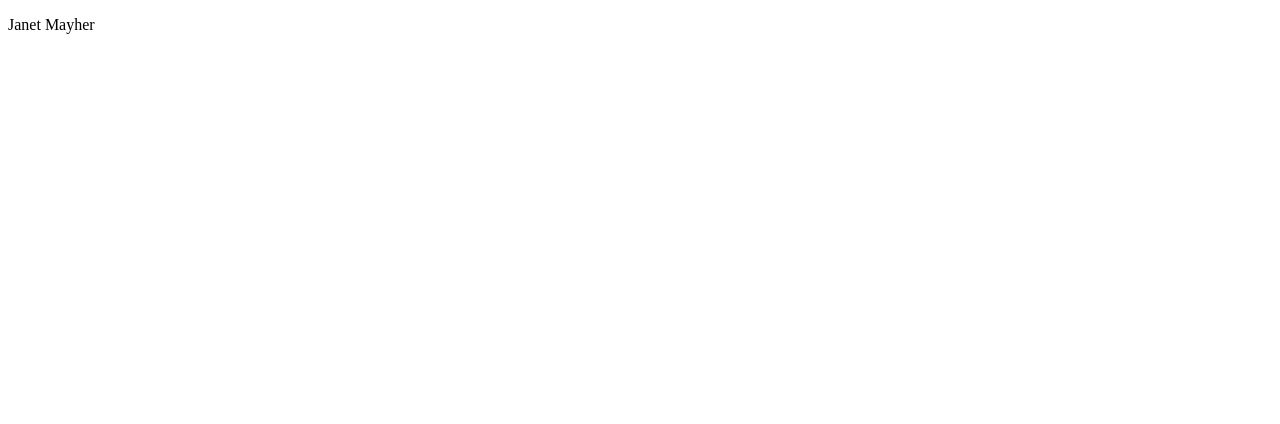
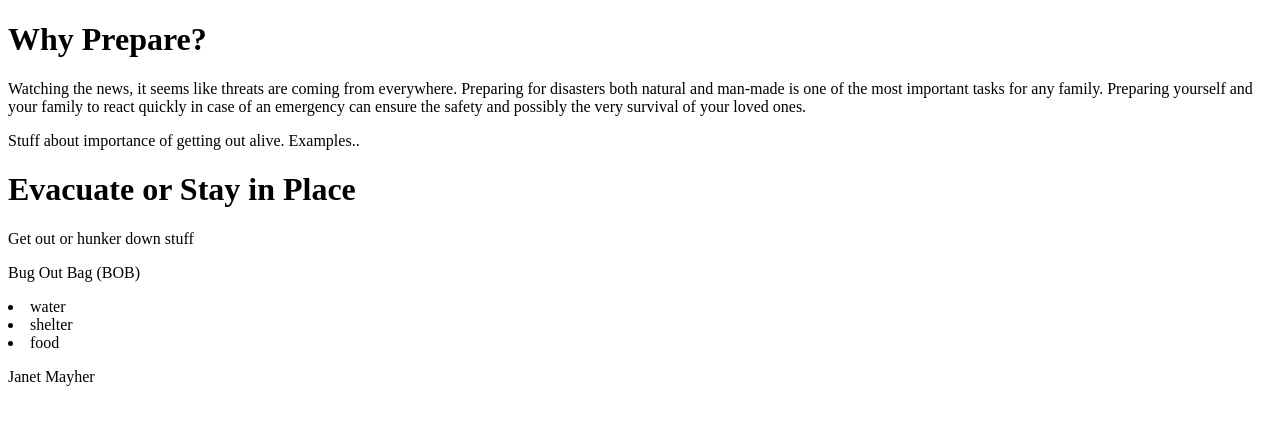
Before and after one commit to jlmayher/html-me-something, a plain HTML site: page index.html in a window 1280 px wide. Drawn offline with Linux system fonts and the light colour scheme.

Commit message:
worked on project a little more

```diff
--- a/index.html
+++ b/index.html
@@ -4,6 +4,20 @@
         <link type="text/css" rel="stylesheet" href="style.css">
     </head>
     <body>
+        <h1>Why Prepare?</h1>
+            <p>Watching the news, it seems like threats are coming from everywhere. Preparing for
+                disasters both natural and man-made is one of the most important tasks for any family.
+                Preparing yourself and your family to react quickly in case of an emergency can ensure
+                the safety and possibly the very survival of your loved ones.</p>
+            <p>Stuff about importance of getting out alive. Examples..</p>
+        <h1>Evacuate or Stay in Place</h1>
+            <p>Get out or hunker down stuff</p>
+            <p>Bug Out Bag (BOB)</p)
+                <ul>
+                    <li>water</li>
+                    <li>shelter</li>
+                    <li>food</li>
+                </ul>
 
         <p>Janet Mayher</p>
     </body>
```
